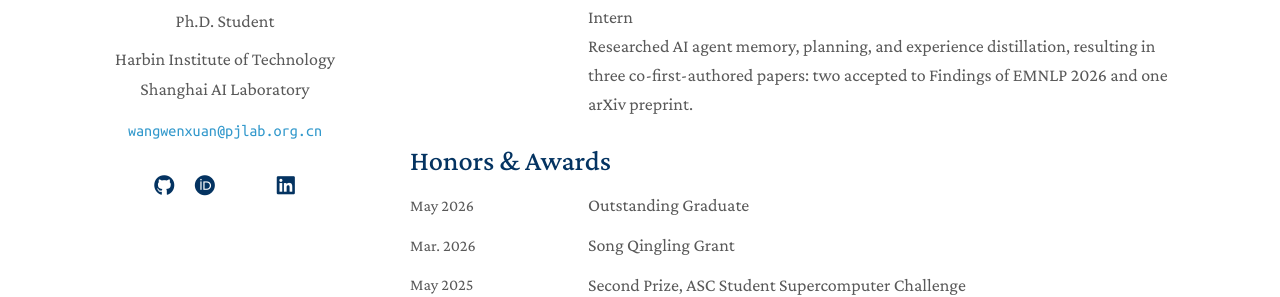
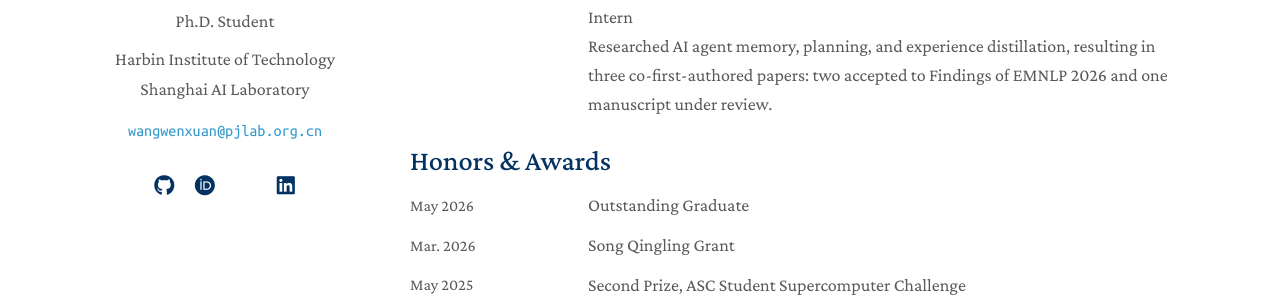
Before and after one commit to Yummytanmo/Yummytanmo.github.io, a Jekyll site: the page built from index.md, in a window 1280 px wide and 900 px high, scrolled down 1780 px. Shown: the part 309-606 px from the top of the window. Built offline with Jekyll 4.4.1, drawn with Linux system fonts in a browser that asks for light colours; a style sheet for code colours, icons or effects is not loaded; our own code applies the rules of GitHub Pages for plain Markdown files; some of the changed text lies outside the part shown.

Commit message:
Update D-OPCD publication status to under review

```diff
--- a/_data/publications.yml
+++ b/_data/publications.yml
@@ -1,8 +1,8 @@
 main:
   - title: "Internalizing Agent Experience into Diffusion Model Weights via On-Policy Context Distillation"
     authors: '<strong>Wenxuan Wang</strong><sup title="Equal contribution">*</sup>, Zekai Liu<sup title="Equal contribution">*</sup>, Weinan Zhang, Yu Cheng<sup title="Corresponding author">†</sup>, Yang Yang<sup title="Corresponding author">†</sup>'
-    conference: "arXiv preprint, 2026."
-    conference_short: arXiv
+    conference: "Under review, 2026."
+    conference_short: Under review
     arxiv: https://arxiv.org/abs/2610.07250
     pdf: https://arxiv.org/pdf/2610.07250
     code: https://github.com/Yummytanmo/D-OPCD-CoEvolution
--- a/cv/Wenxuan_Wang_CV.yaml
+++ b/cv/Wenxuan_Wang_CV.yaml
@@ -36,7 +36,7 @@ cv:
           - Weinan Zhang
           - Yu Cheng
           - Yang Yang
-        journal: arXiv preprint, 2026
+        journal: Under review, 2026
         url: https://arxiv.org/abs/2610.07250
         role: Co-first author (listed first)
         links: '[Paper](https://arxiv.org/abs/2610.07250) · [Code](https://github.com/Yummytanmo/D-OPCD-CoEvolution)'
@@ -95,7 +95,7 @@ cv:
         start_date: 2025-10
         end_date: 2026-10
         highlights:
-          - 'Researched AI agent memory, planning, and experience distillation, resulting in **three co-first-authored papers**: two accepted to Findings of EMNLP 2026 and one arXiv preprint.'
+          - 'Researched AI agent memory, planning, and experience distillation, resulting in **three co-first-authored papers**: two accepted to Findings of EMNLP 2026 and one manuscript under review.'
     Honors & Awards:
       - name: Outstanding Graduate
         date: 2026-05
--- a/index.md
+++ b/index.md
@@ -56,7 +56,7 @@ An autonomous social media agent system for exploring agent autonomy and influen
 <ul class="dated-list">
   <li>
     <span class="entry-date">Oct. 2025 – Oct. 2026</span>
-    <div><strong>Shanghai AI Laboratory</strong><br>Intern<br>Researched AI agent memory, planning, and experience distillation, resulting in three co-first-authored papers: two accepted to Findings of EMNLP 2026 and one arXiv preprint.</div>
+    <div><strong>Shanghai AI Laboratory</strong><br>Intern<br>Researched AI agent memory, planning, and experience distillation, resulting in three co-first-authored papers: two accepted to Findings of EMNLP 2026 and one manuscript under review.</div>
   </li>
 </ul>
 
```
Also changed, not shown: cv/README.md (+2 -1 lines), 1 other file.
